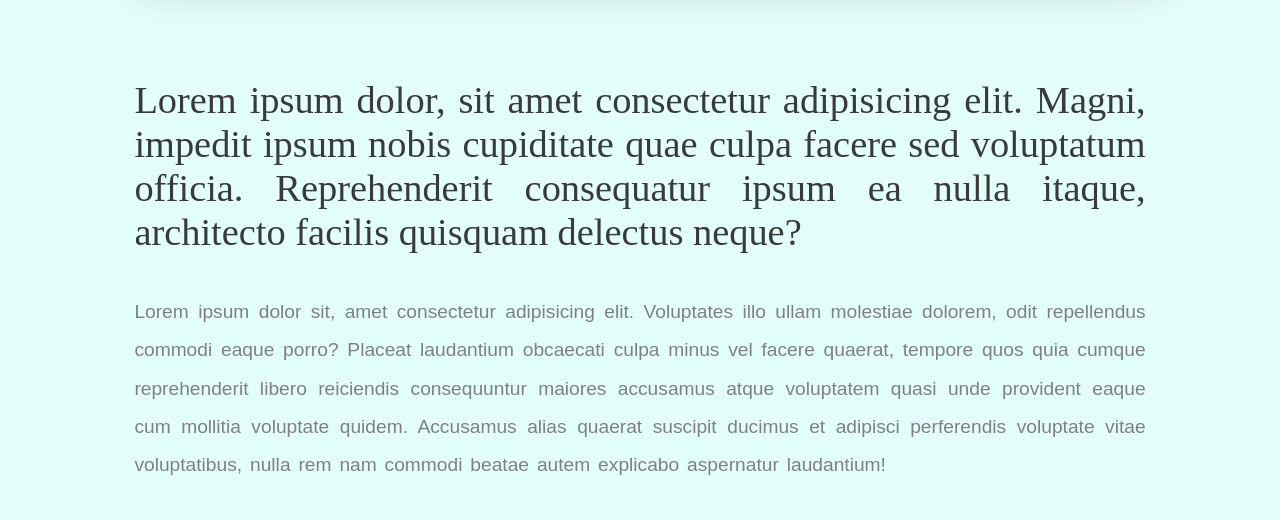
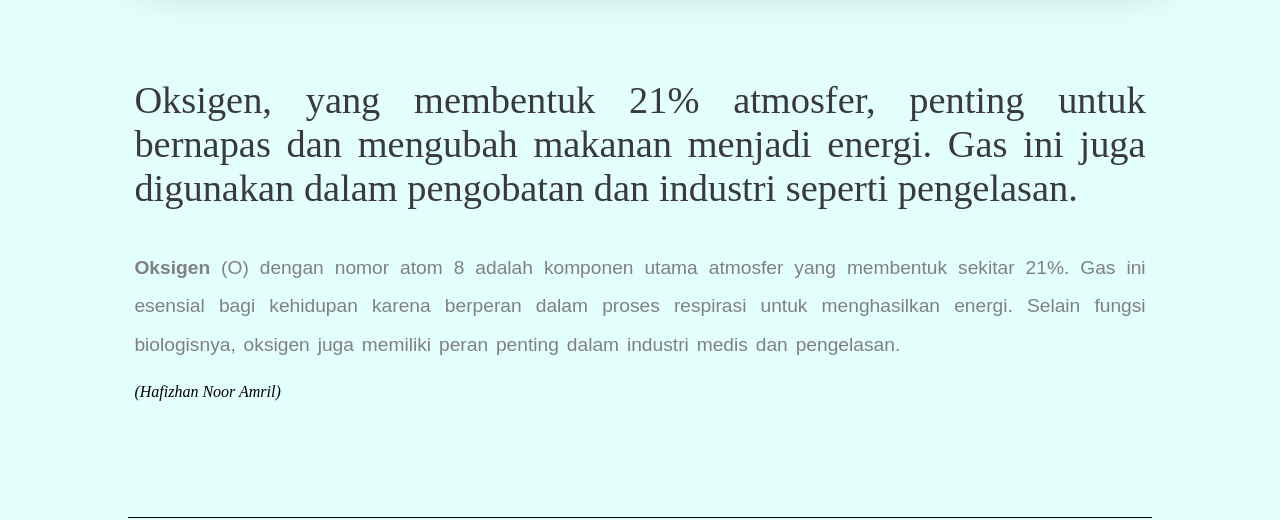
Before and after one commit to Ezradesu/tugas-web-1, a plain HTML site: page index.html in a window 1280 px wide. Shown: the part 1433-1953 px from the top of the page. Drawn offline with nearby package versions, Linux system fonts and the light colour scheme.

Commit message:
fourth refact: adding hafidz's part

```diff
--- a/index.html
+++ b/index.html
@@ -150,14 +150,16 @@
             </ul>
         </nav>
     </header>
-
-    <section class="Hero">
+    <!-- bagian hapis -->
+    <section class="content">
         <h1 class="title" data-aos="fade" data-aos-duration="2000">Oxygen</h1>
         <img class="hero" src="https://images.unsplash.com/photo-1714989887903-e74406563728?q=80&w=1470&auto=format&fit=crop&ixlib=rb-4.0.3&ixid=M3wxMjA3fDB8MHxwaG90by1wYWdlfHx8fGVufDB8fHx8fA%3D%3D" alt="Oxygen">
         <div class="parag">
-            <p class="paragtit" data-aos="fade-up" data-aos-duration="2000">Lorem ipsum dolor, sit amet consectetur adipisicing elit. Magni, impedit ipsum nobis cupiditate quae culpa facere sed voluptatum officia. Reprehenderit consequatur ipsum ea nulla itaque, architecto facilis quisquam delectus neque?</p>
-            <p class="paragon" data-aos="fade-up" data-aos-duration="2000">Lorem ipsum dolor sit, amet consectetur adipisicing elit. Voluptates illo ullam molestiae dolorem, odit repellendus commodi eaque porro? Placeat laudantium obcaecati culpa minus vel facere quaerat, tempore quos quia cumque reprehenderit libero reiciendis consequuntur maiores accusamus atque voluptatem quasi unde provident eaque cum mollitia voluptate quidem. Accusamus alias quaerat suscipit ducimus et adipisci perferendis voluptate vitae voluptatibus, nulla rem nam commodi beatae autem explicabo aspernatur laudantium!</p>
+            <p class="paragtit" data-aos="fade-up" data-aos-duration="2000">Oksigen, yang membentuk 21% atmosfer, penting untuk bernapas dan mengubah makanan menjadi energi. Gas ini juga digunakan dalam pengobatan dan industri seperti pengelasan.</p>
+            <p class="paragon" data-aos="fade-up" data-aos-duration="2000"><span style="font-weight: 600;">Oksigen</span> (O) dengan nomor atom 8 adalah komponen utama atmosfer yang membentuk sekitar 21%. Gas ini esensial bagi kehidupan karena berperan dalam proses respirasi untuk menghasilkan energi. Selain fungsi biologisnya, oksigen juga memiliki peran penting dalam industri medis dan pengelasan.</p>
+            <p style="font-style: italic;">(Hafizhan Noor Amril)</p>
         </div>
+
 
     </section>
     <footer>
```
